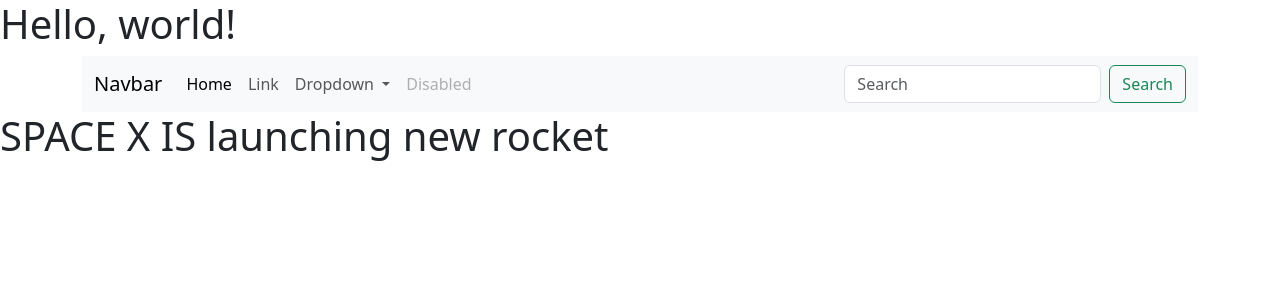
After one commit to sujan5655/django-post-photo, a Django app: page /viewpost/1/ in a window 1280 px wide. The commit adds this page. Shown: the top 300 px of the page. Run offline with Django 3.2, Linux system fonts and the light colour scheme; data comes from the database, SQL or seed files in the repository; both versions use the stored data as it was after the commit.

Commit message:
django view post

```diff
--- a/core/urls.py
+++ b/core/urls.py
@@ -2,6 +2,10 @@ from django.urls import path
 from .views import *
 urlpatterns = [
     path('profile/<int:userid>',profile),
-    path('view_profile/',view_profile),
-    path('post/',post_view)
+    path('view_profile/<str:username>',view_profile),
+    path('post/',post_view),
+    path('viewpost/', PostofUser),
+    path('viewpost/<int:id>/',viewPostDetail,name='view_post_detail'),
+
+
 ]
--- a/core/views.py
+++ b/core/views.py
@@ -14,9 +14,20 @@ def profile(request,userid):
     return render(request,'profile.html',context)
 
 
-def view_profile(request):
+def view_profile(request,username):
+    try:
+      user=User.objects.get(username=username)
+    except User.DoesNotExist:
+       return HttpResponse('User with provided username does not exist')
+    posts=user.posts.all()
+    print(posts)
 
-    return render(request,'profile_page.html')
+    context={
+        'user':user,
+        'posts':posts
+
+    }
+    return render(request,'profile_page.html',context)
 
 def post_view(request):
 
@@ -35,7 +46,7 @@ def post_view(request):
             post_obj = form.save(commit=False) # doesn't save in database
             post_obj.user = request.user
             post_obj.save()
-            return redirect('/view_profile/')
+
 
 
     context = {
@@ -44,3 +55,23 @@ def post_view(request):
 
 
     return render(request,'post.html',context)
+def PostofUser(request):
+
+    print(request.GET)
+    search=request.GET.get('search')
+    if search is not None and search!="":
+        posts=Post.objects.filter(title__icontains=search)
+    else:
+        posts=Post.objects.all()
+    context={
+        'posts':posts,
+        'search':search
+    }
+    return render(request,'ViewPost.html',context)
+def viewPostDetail(request,id):
+    post=Post.objects.get(id=id)
+    context={
+        'post':post
+    }
+
+    return render(request,'viewPostDetail.html',context)
--- /dev/null
+++ b/templates/base.html
@@ -0,0 +1,54 @@
+<!doctype html>
+<html lang="en">
+  <head>
+    <meta charset="utf-8">
+    <meta name="viewport" content="width=device-width, initial-scale=1">
+    <title>Bootstrap demo</title>
+    <link href="https://cdn.jsdelivr.net/npm/bootstrap@5.3.3/dist/css/bootstrap.min.css" rel="stylesheet" integrity="sha384-QWTKZyjpPEjISv5WaRU9OFeRpok6YctnYmDr5pNlyT2bRjXh0JMhjY6hW+ALEwIH" crossorigin="anonymous">
+  </head>
+  <body>
+    <h1>Hello, world!</h1>
+    <div class="container">
+      <nav class="navbar navbar-expand-lg bg-body-tertiary">
+        <div class="container-fluid">
+          <a class="navbar-brand" href="#">Navbar</a>
+          <button class="navbar-toggler" type="button" data-bs-toggle="collapse" data-bs-target="#navbarSupportedContent" aria-controls="navbarSupportedContent" aria-expanded="false" aria-label="Toggle navigation">
+            <span class="navbar-toggler-icon"></span>
+          </button>
+          <div class="collapse navbar-collapse" id="navbarSupportedContent">
+            <ul class="navbar-nav me-auto mb-2 mb-lg-0">
+              <li class="nav-item">
+                <a class="nav-link active" aria-current="page" href="#">Home</a>
+              </li>
+              <li class="nav-item">
+                <a class="nav-link" href="#">Link</a>
+              </li>
+              <li class="nav-item dropdown">
+                <a class="nav-link dropdown-toggle" href="#" role="button" data-bs-toggle="dropdown" aria-expanded="false">
+                  Dropdown
+                </a>
+                <ul class="dropdown-menu">
+                  <li><a class="dropdown-item" href="#">Action</a></li>
+                  <li><a class="dropdown-item" href="#">Another action</a></li>
+                  <li><hr class="dropdown-divider"></li>
+                  <li><a class="dropdown-item" href="#">Something else here</a></li>
+                </ul>
+              </li>
+              <li class="nav-item">
+                <a class="nav-link disabled" aria-disabled="true">Disabled</a>
+              </li>
+            </ul>
+            <form class="d-flex" role="search">
+              <input class="form-control me-2" type="search" placeholder="Search" aria-label="Search" name="search">
+              <button class="btn btn-outline-success" type="submit">Search</button>
+            </form>
+          </div>
+        </div>
+      </nav>
+  </div>
+    {%block content%}
+
+    {%endblock content%}
+    <script src="https://cdn.jsdelivr.net/npm/bootstrap@5.3.3/dist/js/bootstrap.bundle.min.js" integrity="sha384-YvpcrYf0tY3lHB60NNkmXc5s9fDVZLESaAA55NDzOxhy9GkcIdslK1eN7N6jIeHz" crossorigin="anonymous"></script>
+  </body>
+</html>
--- /dev/null
+++ b/templates/viewPostDetail.html
@@ -0,0 +1,7 @@
+{%extends 'base.html'%}
+{%block content%}
+<h1>{{post.title}}</h1>
+
+
+
+{%endblock content%}
```
Also changed, not shown: templates/ViewPost.html (added, +32 -0 lines), templates/profile_page.html (+13 -21 lines), db.sqlite3, media/img/IMG_20230511_103841.jpg (added), media/img/IMG_20230511_103841_LyjflEO.jpg (added), media/img/IMG_20230511_103841_RFkOUpr.jpg (added), templates/post.html (line endings or trailing spaces), 1 other file.
